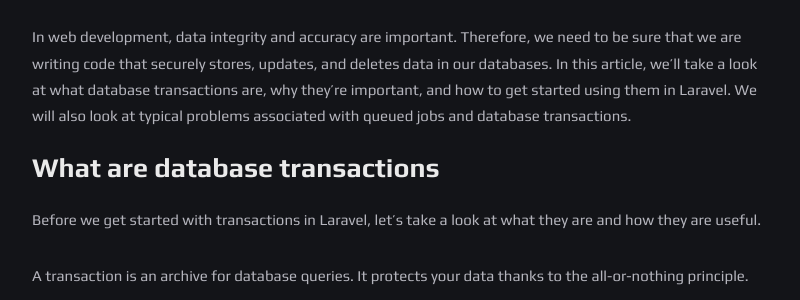
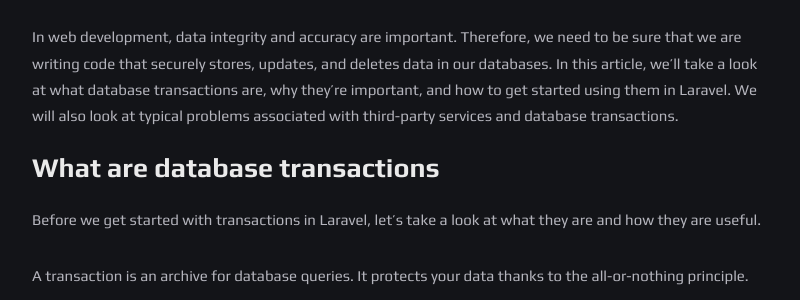
Before and after one commit to kongulov/kongulov.dev, a Jekyll site: the page built from _posts/2022-10-03-database-transactions-in-laravel.md, in a window 1280 px wide and 900 px high. Shown: the part 152-452 px from the top of the window, without its empty margins (239-1039 px from the left). Built offline with Jekyll 4.4.1, drawn with Linux system fonts in a browser that asks for light colours.

Commit message:
text fix

```diff
--- a/_posts/2022-10-03-database-transactions-in-laravel.md
+++ b/_posts/2022-10-03-database-transactions-in-laravel.md
@@ -14,7 +14,7 @@
 In web development, data integrity and accuracy are important.
 Therefore, we need to be sure that we are writing code that securely stores, updates, and deletes data in our databases.
 In this article, we'll take a look at what database transactions are, why they're important, and how to get started using them in Laravel.
-We will also look at typical problems associated with queued jobs and database transactions.
+We will also look at typical problems associated with third-party services and database transactions.
 
 <h2>What are database transactions</h2>
 
```
